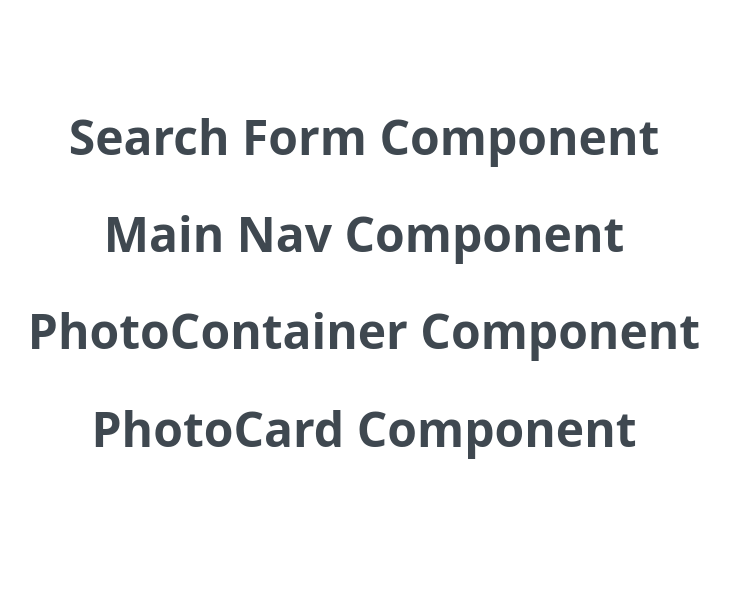
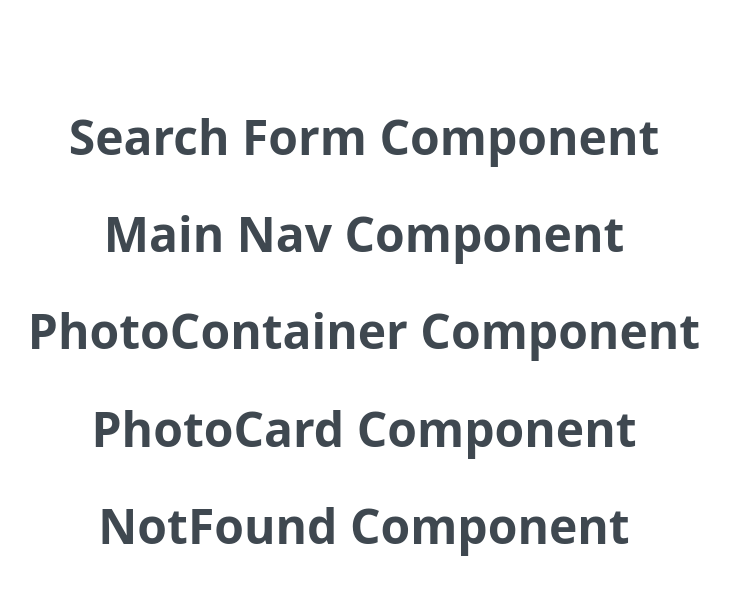
Before and after one commit to icld/unit7-pr-react-gallery-app, a React (Create React App) app: page / in a window 1280 px wide. Shown: the top 594 px of the page, without its empty margins (276-1006 px from the left). Built offline with nearby package versions, Linux system fonts and the light colour scheme.

Commit message:
add NotFound component

```diff
--- a/src/App.js
+++ b/src/App.js
@@ -4,7 +4,9 @@ import React, { Component } from 'react';
 // App Components
 import MainNav from './Components/MainNav/MainNav';
 import SearchForm from './Components/SearchForm/SearchForm';
-import PhotoContainer from './Components/PhotoContainer/PhotoContainer'
+import PhotoContainer from './Components/PhotoContainer/PhotoContainer';
+import NotFound from './Components/NotFound/NotFound';
+// import PhotoCard from './Components/PhotoCard/PhotoCard';
 
 
 export default class App extends Component {
@@ -15,6 +17,7 @@ export default class App extends Component {
         <SearchForm />
         <MainNav />
         <PhotoContainer />
+        <NotFound />
 
       </div>
     );
--- /dev/null
+++ b/src/Components/NotFound/NotFound.css
@@ -0,0 +1,3 @@
+/* h1 {
+    font-size: 6rem
+} */
--- /dev/null
+++ b/src/Components/NotFound/NotFound.js
@@ -0,0 +1,12 @@
+import React from 'react';
+
+import './NotFound.css'
+
+const NotFound = () => (
+    <div>
+        <h1>NotFound Component</h1>
+    </div>
+
+)
+
+export default NotFound;
```
